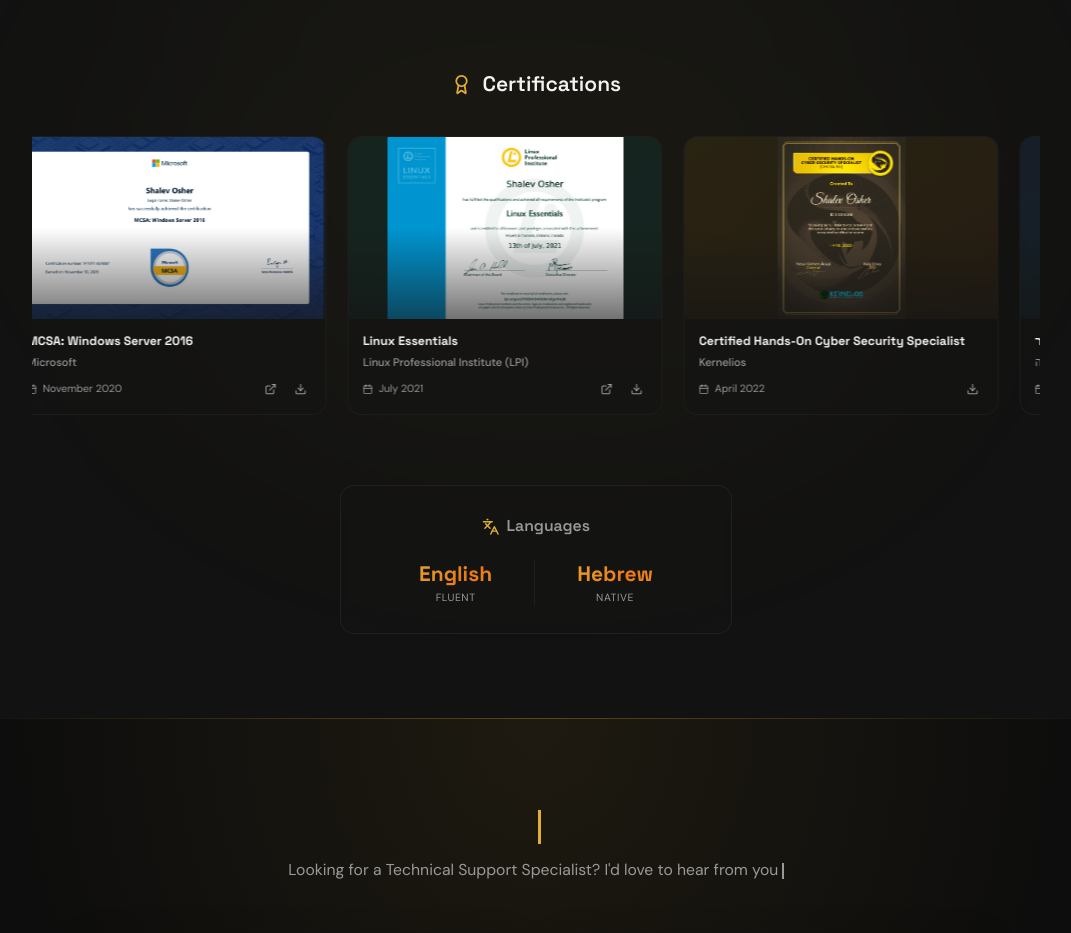
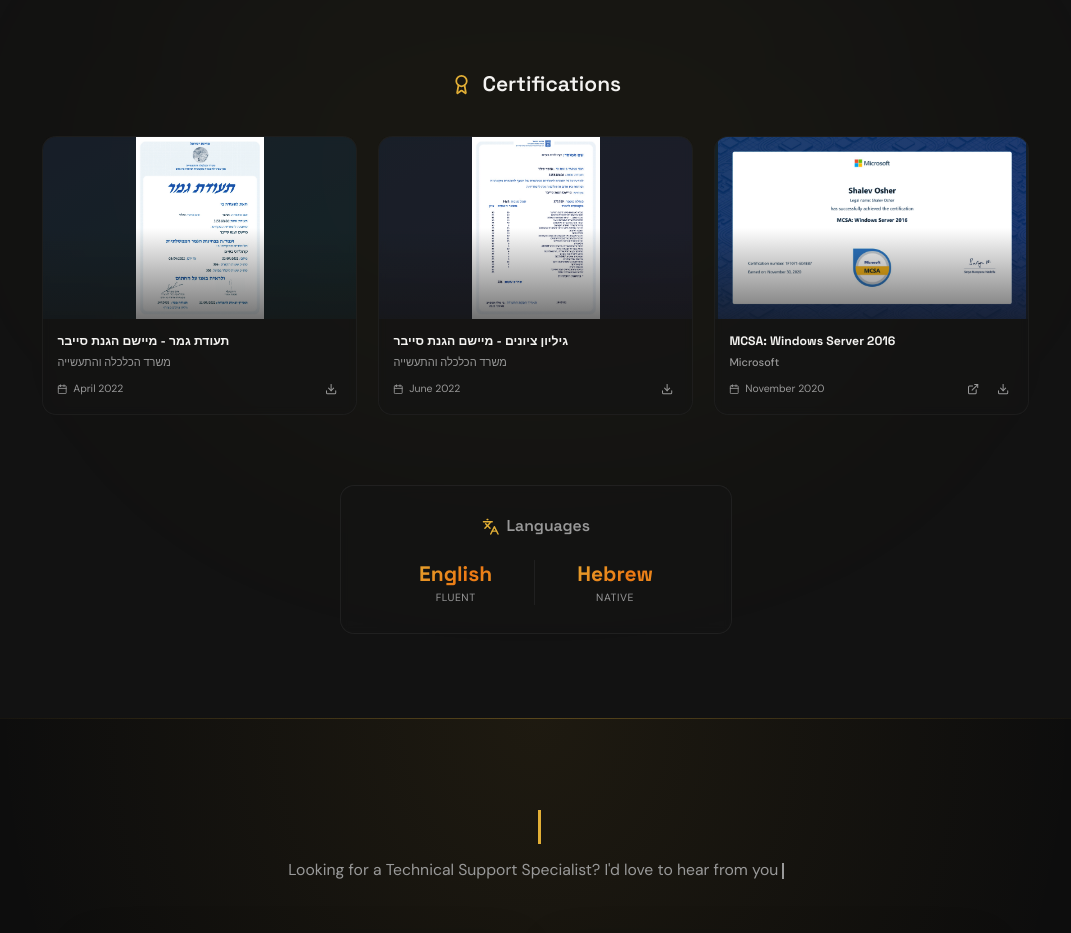
Before and after one commit to shalev-osher/osher.cc, a React (Vite) app: page / in a window 1280 px wide. Shown: the part 4380-5313 px from the top of the page, without its empty margins (104-1175 px from the left). Built offline with nearby package versions, Linux system fonts and the light colour scheme; no server answers; the HTML template or start-up script is replaced by a standard one; what @lovable.dev/cloud-auth-js would draw is missing.

Commit message:
Changes
Co-authored-by: shalev-osher <132195101+shalev-osher@users.noreply.github.com>

```diff
--- a/src/components/Education.tsx
+++ b/src/components/Education.tsx
@@ -79,7 +79,7 @@ const Education = () => {
     }
   }, [trackIndex]);
 
-  const trackOffset = -(trackIndex * (100 / carouselItems.length));
+  const trackOffset = -(trackIndex * (100 / VISIBLE_CERTIFICATES));
 
   return (
     <section id="education" className="py-24 bg-secondary/30 relative overflow-hidden" aria-labelledby="education-heading">
```
